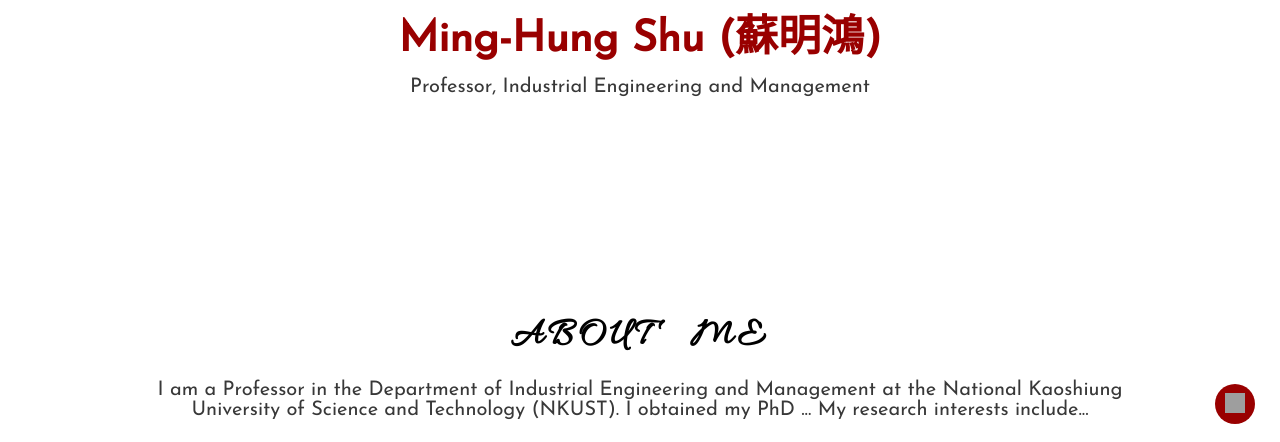
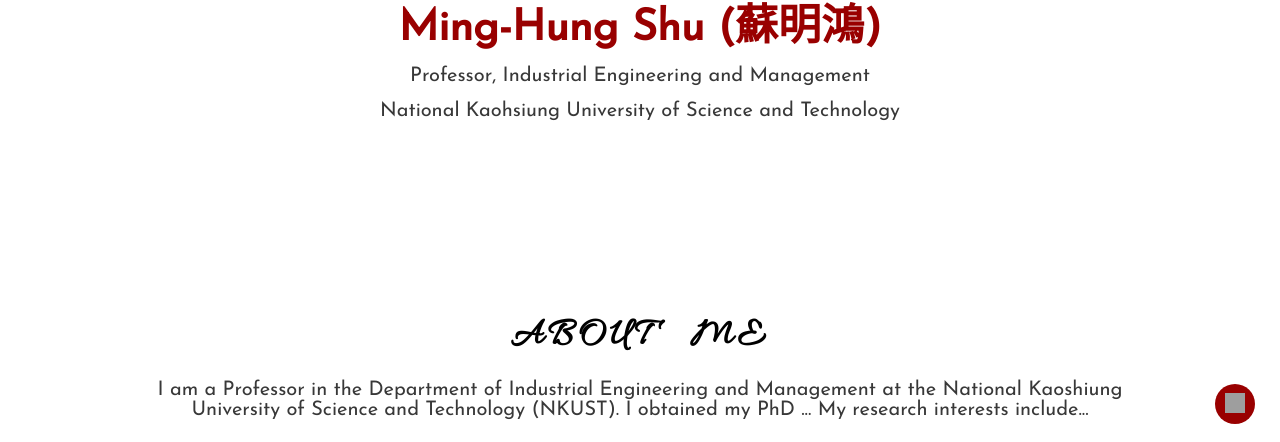
Before and after one commit to minghungshu/minghungshu.github.io, a plain HTML site: page index.html in a window 1280 px wide. Shown: the part 351-793 px from the top of the page. Drawn offline with Linux system fonts and the light colour scheme; grey boxes are pictures that could not be loaded.

Commit message:
Update index.html

```diff
--- a/index.html
+++ b/index.html
@@ -2,7 +2,7 @@
 <html lang="en" >
 <head>
   <meta charset="UTF-8">
-  <title>Ming-Hung Shu</title>
+  <title>Ming-Hung Shu </title>
   <link rel="stylesheet" type="text/css" href="./style.css">
   <!-- GA-->
 		<script async src="https://www.googletagmanager.com/gtag/js?id=UA-134221181-2"></script>
@@ -43,7 +43,8 @@
 			<h1><br/>
 				<span>Ming-Hung Shu (蘇明鴻)</span>
 			</h1>
-			<p>Professor, Industrial Engineering and Management</p>
+			<p> Professor, Industrial Engineering and Management </p>
+			<p> National Kaohsiung University of Science and Technology </p>
 
 
 		</div>
```
